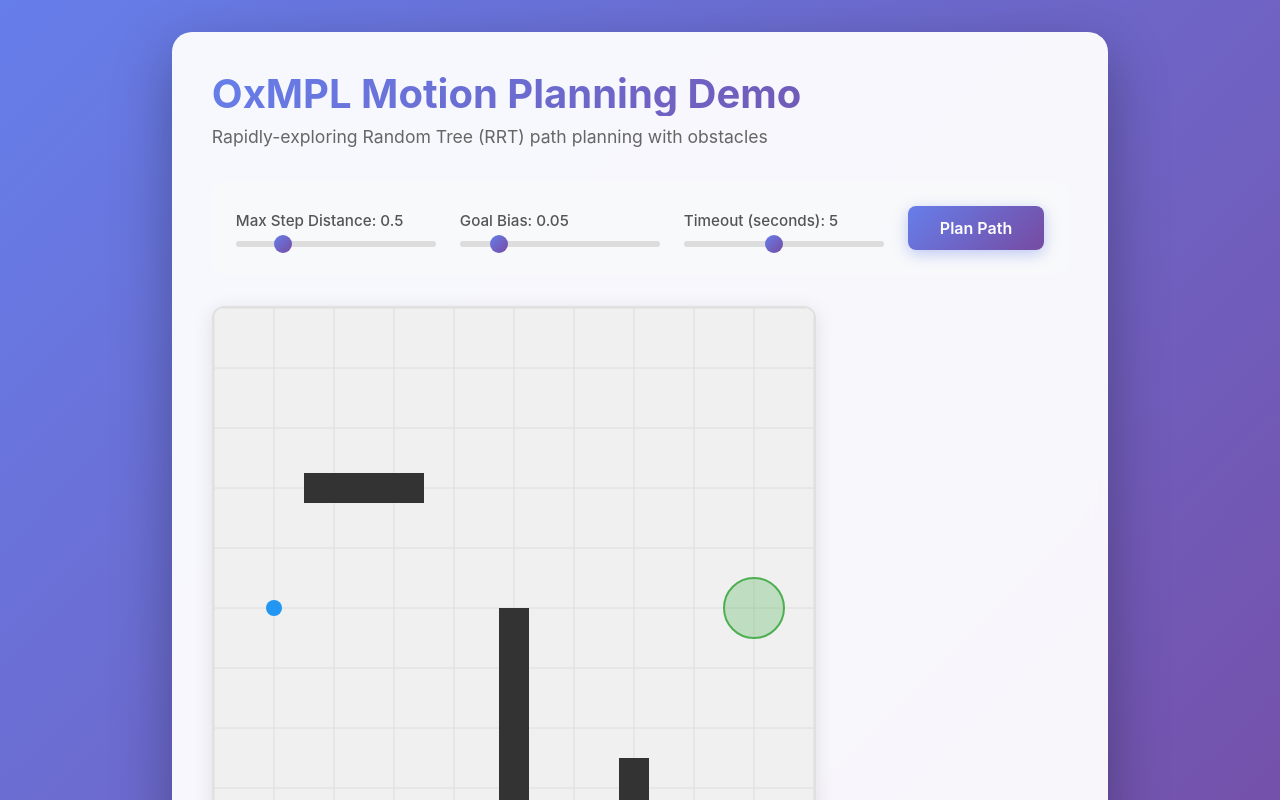
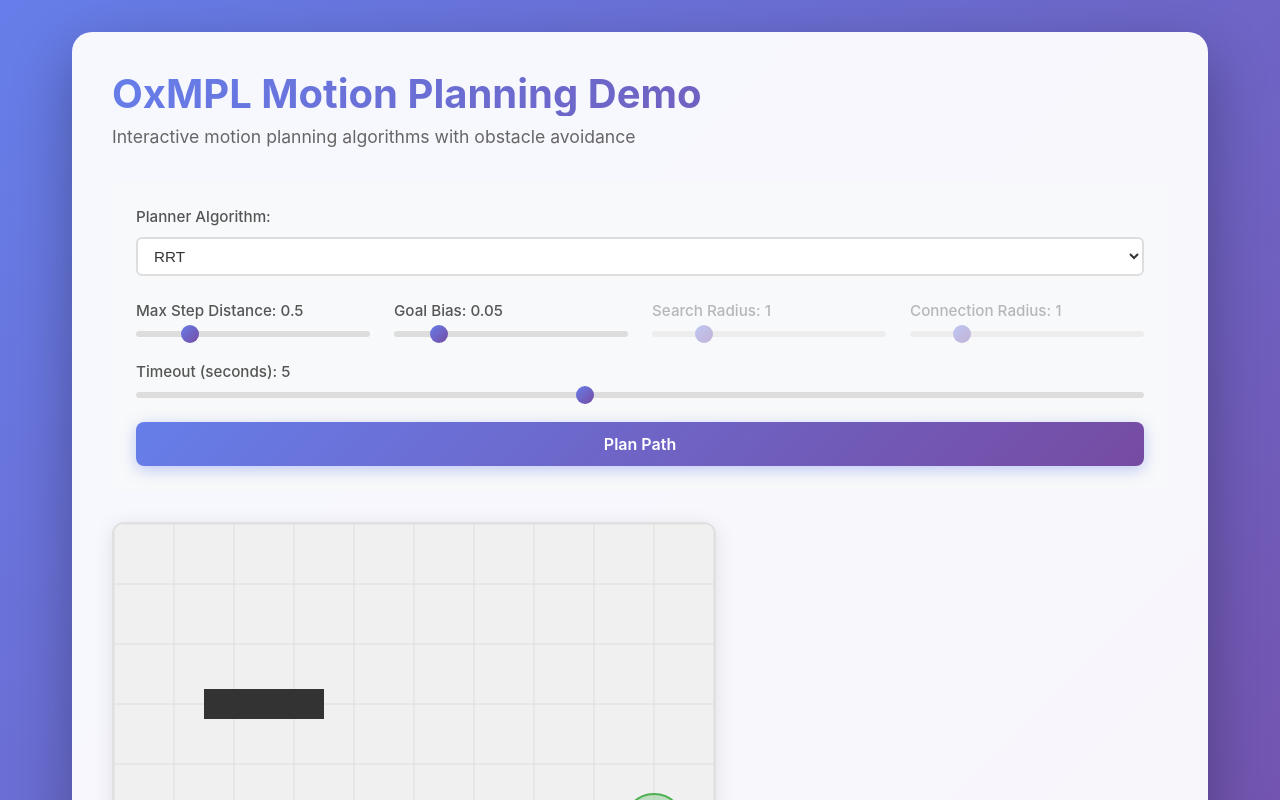
Before and after one commit to rossng/oxmpl-js-demo, a React (Vite) app: page / in a window 1280 px wide. Shown: the top 800 px of the page. Built offline with nearby package versions, Linux system fonts and the light colour scheme.

Commit message:
Allow selecting which planner to use

```diff
--- a/src/App.css
+++ b/src/App.css
@@ -43,12 +43,22 @@ body {
 
 .controls {
   display: flex;
-  flex-wrap: wrap;
+  flex-direction: column;
   gap: 1.5rem;
   margin-bottom: 2rem;
   padding: 1.5rem;
   background: #f8f9fa;
   border-radius: 12px;
+}
+
+.control-group.planner-select {
+  width: 100%;
+}
+
+.control-parameters {
+  display: flex;
+  flex-wrap: wrap;
+  gap: 1.5rem;
   align-items: center;
 }
 
@@ -64,6 +74,11 @@ body {
   color: #555;
   font-weight: 500;
   font-size: 0.95rem;
+  transition: opacity 0.2s;
+}
+
+.control-group label.disabled {
+  opacity: 0.4;
 }
 
 .control-group input[type="range"] {
@@ -105,7 +120,30 @@ body {
   transform: scale(1.2);
 }
 
+.control-group select {
+  width: 100%;
+  padding: 8px 12px;
+  border-radius: 6px;
+  border: 2px solid #ddd;
+  background: white;
+  color: #333;
+  font-size: 0.95rem;
+  cursor: pointer;
+  transition: border-color 0.2s;
+}
+
+.control-group select:focus {
+  outline: none;
+  border-color: #667eea;
+}
+
+.control-group select:disabled {
+  opacity: 0.5;
+  cursor: not-allowed;
+}
+
 .plan-button {
+  width: 100%;
   padding: 12px 32px;
   font-size: 1rem;
   font-weight: 600;
--- a/src/components/MotionPlanningDemo.tsx
+++ b/src/components/MotionPlanningDemo.tsx
@@ -2,9 +2,12 @@ import { useEffect, useRef, useState } from 'react';
 import * as oxmpl from 'oxmpl-js';
 
 interface PlannerConfig {
+  type: 'RRT' | 'RRTStar' | 'RRTConnect' | 'PRM';
   maxDistance: number;
   goalBias: number;
   timeoutSecs: number;
+  searchRadius?: number;
+  connectionRadius?: number;
 }
 
 interface ObstacleConfig {
@@ -19,9 +22,12 @@ const MotionPlanningDemo = () => {
   const [isPlanning, setIsPlanning] = useState(false);
   const [pathStates, setPathStates] = useState<number[][]>([]);
   const [config, setConfig] = useState<PlannerConfig>({
+    type: 'RRT',
     maxDistance: 0.5,
     goalBias: 0.05,
-    timeoutSecs: 5.0
+    timeoutSecs: 5.0,
+    searchRadius: 1.0,
+    connectionRadius: 1.0
   });
 
   const worldSize = 10;
@@ -54,8 +60,22 @@ const MotionPlanningDemo = () => {
     return x >= 0 && x <= worldSize && y >= 0 && y <= worldSize;
   };
 
+  const createPlanner = () => {
+    switch (config.type) {
+      case 'RRT':
+        return new oxmpl.RRT(config.maxDistance, config.goalBias);
+      case 'RRTStar':
+        return new oxmpl.RRTStar(config.maxDistance, config.goalBias, config.searchRadius!);
+      case 'RRTConnect':
+        return new oxmpl.RRTConnect(config.maxDistance, config.goalBias);
+      case 'PRM':
+        return new oxmpl.PRM(config.timeoutSecs, config.connectionRadius!);
+      default:
+        return new oxmpl.RRT(config.maxDistance, config.goalBias);
+    }
+  };
+
   const runPlanner = () => {
-
     setIsPlanning(true);
     setPathStates([]);
 
@@ -111,8 +131,13 @@ const MotionPlanningDemo = () => {
 
       const validityChecker = new oxmpl.StateValidityChecker(isStateValid);
 
-      const planner = new oxmpl.RRT(config.maxDistance, config.goalBias);
+      const planner = createPlanner();
       planner.setup(problemDef, validityChecker);
+
+      // PRM requires building a roadmap before solving
+      if (config.type === 'PRM' && 'constructRoadmap' in planner) {
+        (planner as any).constructRoadmap();
+      }
 
       const path = planner.solve(config.timeoutSecs);
       const states = path.getStates();
@@ -220,11 +245,28 @@ const MotionPlanningDemo = () => {
   return (
     <div className="demo-container">
       <h1>OxMPL Motion Planning Demo</h1>
-      <p>Rapidly-exploring Random Tree (RRT) path planning with obstacles</p>
+      <p>Interactive motion planning algorithms with obstacle avoidance</p>
 
       <div className="controls">
+        <div className="control-group planner-select">
+          <label>
+            Planner Algorithm:
+            <select
+              value={config.type}
+              onChange={(e) => setConfig({...config, type: e.target.value as PlannerConfig['type']})}
+              disabled={isPlanning}
+            >
+              <option value="RRT">RRT</option>
+              <option value="RRTStar">RRT*</option>
+              <option value="RRTConnect">RRT-Connect</option>
+              <option value="PRM">PRM</option>
+            </select>
+          </label>
+        </div>
+
+        <div className="control-parameters">
           <div className="control-group">
-          <label>
+            <label className={config.type === 'PRM' ? 'disabled' : ''}>
               Max Step Distance: {config.maxDistance}
               <input
                 type="range"
@@ -233,13 +275,13 @@ const MotionPlanningDemo = () => {
                 step="0.1"
                 value={config.maxDistance}
                 onChange={(e) => setConfig({...config, maxDistance: parseFloat(e.target.value)})}
-              disabled={isPlanning}
+                disabled={isPlanning || config.type === 'PRM'}
               />
             </label>
           </div>
 
           <div className="control-group">
-          <label>
+            <label className={config.type === 'PRM' ? 'disabled' : ''}>
               Goal Bias: {config.goalBias}
               <input
                 type="range"
@@ -248,7 +290,37 @@ const MotionPlanningDemo = () => {
                 step="0.01"
                 value={config.goalBias}
                 onChange={(e) => setConfig({...config, goalBias: parseFloat(e.target.value)})}
-              disabled={isPlanning}
+                disabled={isPlanning || config.type === 'PRM'}
+              />
+            </label>
+          </div>
+
+          <div className="control-group">
+            <label className={config.type !== 'RRTStar' ? 'disabled' : ''}>
+              Search Radius: {config.searchRadius}
+              <input
+                type="range"
+                min="0.5"
+                max="3.0"
+                step="0.1"
+                value={config.searchRadius}
+                onChange={(e) => setConfig({...config, searchRadius: parseFloat(e.target.value)})}
+                disabled={isPlanning || config.type !== 'RRTStar'}
+              />
+            </label>
+          </div>
+
+          <div className="control-group">
+            <label className={config.type !== 'PRM' ? 'disabled' : ''}>
+              Connection Radius: {config.connectionRadius}
+              <input
+                type="range"
+                min="0.5"
+                max="3.0"
+                step="0.1"
+                value={config.connectionRadius}
+                onChange={(e) => setConfig({...config, connectionRadius: parseFloat(e.target.value)})}
+                disabled={isPlanning || config.type !== 'PRM'}
               />
             </label>
           </div>
@@ -266,6 +338,7 @@ const MotionPlanningDemo = () => {
                 disabled={isPlanning}
               />
             </label>
+          </div>
         </div>
 
         <button
```
Lines whose indentation alone changed are shown as unchanged.
